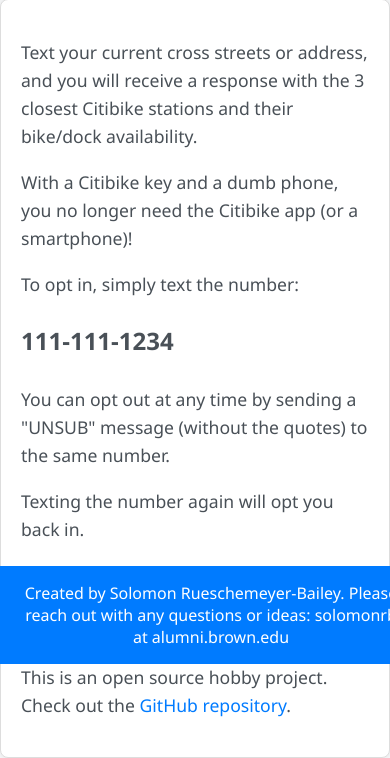
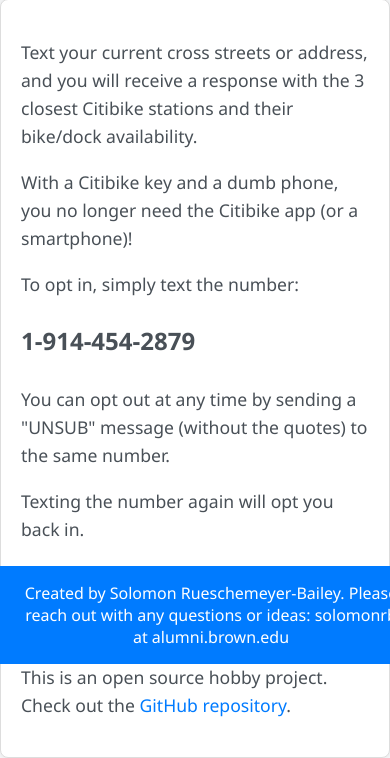
Before and after one commit to solomonrb/xstreets_to_bikes, a Flask app: page /sms_to_citibike in a window 390 px wide. Shown: the part 180-938 px from the top of the page. Run offline with Flask 2, Linux system fonts and the light colour scheme.

Commit message:
updating phone number

```diff
--- a/templates/sms_to_citibike.html
+++ b/templates/sms_to_citibike.html
@@ -91,7 +91,7 @@
     <p>Text your current cross streets or address, and you will receive a response with the 3 closest Citibike stations and their bike/dock availability.</p>
     <p>With a Citibike key and a dumb phone, you no longer need the Citibike app (or a smartphone)!</p>
     <p>To opt in, simply text the number:</p>
-    <p class="contact-number">111-111-1234</p>
+    <p class="contact-number">1-914-454-2879</p>
     <p>You can opt out at any time by sending a "UNSUB" message (without the quotes) to the same number.</p>
     <p>Texting the number again will opt you back in.</p>
     <p>You will NEVER receive an unprompted message, only a message in response to the message you send.</p>
```
Also changed, not shown: README.md.
